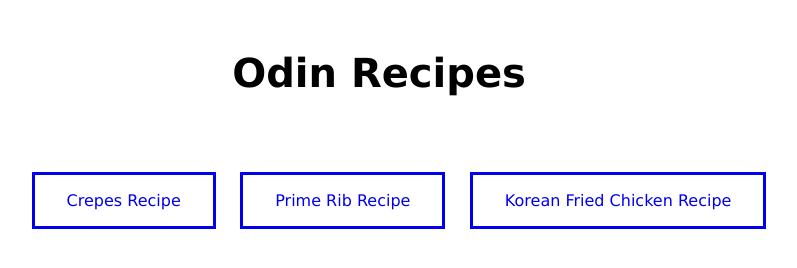
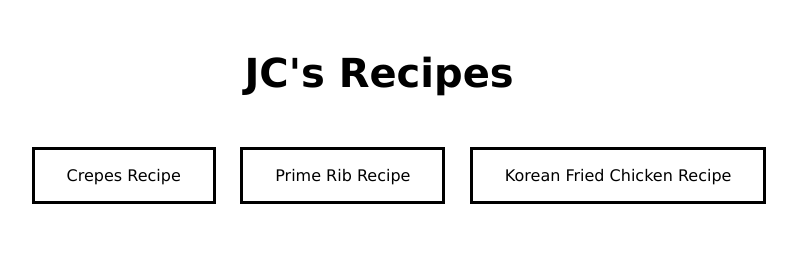
Before and after one commit to jc-tseng/odin-recipes, a plain HTML site: page index.html in a window 1280 px wide. Shown: the whole page, without its empty margins (261-1058 px from the left). Drawn offline with Linux system fonts and the light colour scheme.

Commit message:
changed homepage name and link colors/borders to black

```diff
--- a/css/style.css
+++ b/css/style.css
@@ -11,7 +11,7 @@ h1 {
 
 .title {
     margin-top: 50px;
-    margin-bottom: 50px;
+    margin-bottom: 25px;
 }
 
 * {
@@ -48,6 +48,8 @@ div ul {
 button {
     padding: .5em;
     background-color: transparent;
+    color: black;
+    border-style: 1px black;
 }
 
 .links-list a {
@@ -64,7 +66,8 @@ button:hover,
     background-color: whitesmoke;
 }
 
-a:visited {
+a:visited,
+a:link {
     text-decoration: none;
     color: black;
 }
--- a/index.html
+++ b/index.html
@@ -8,7 +8,7 @@
     <title>Odin Recipes</title>
 </head>
 <body>
-    <h1 class ="title">Odin Recipes</h1>
+    <h1 class ="title">JC's Recipes</h1>
     <div>
         <ul class = links-list>
             <li class="home-list"><a href="recipes/crepes.html">Crepes Recipe</a></li>
```
